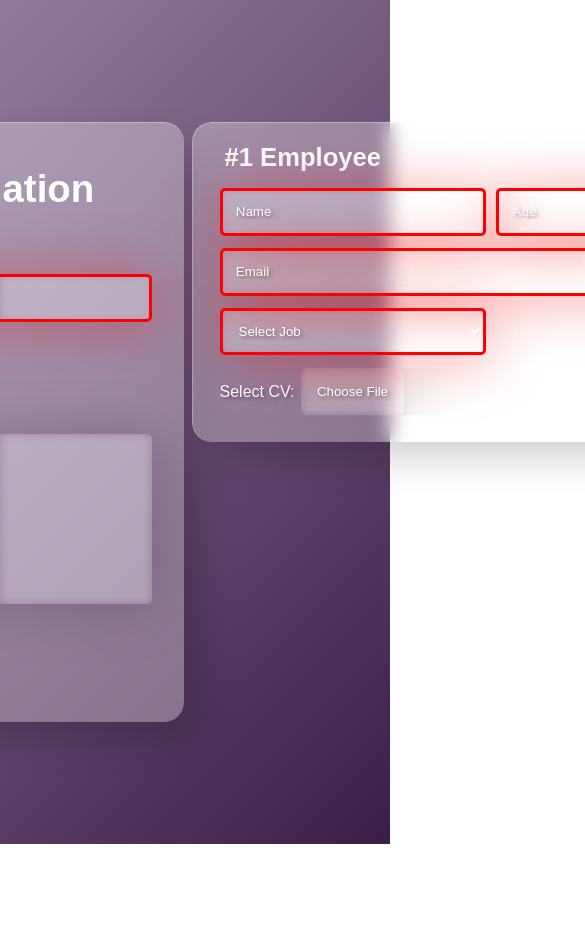
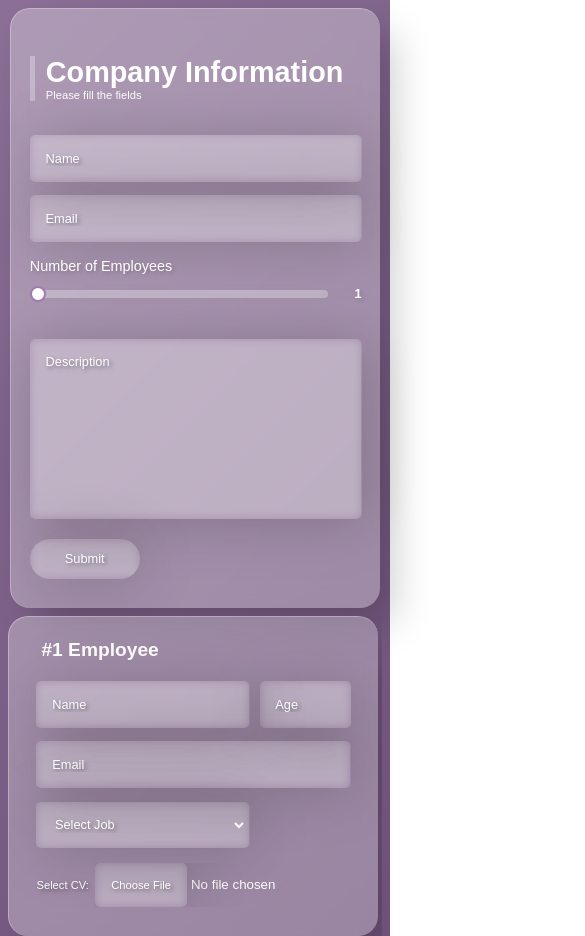
Before and after one commit to Polcsi/company-employee-data-form, a React (Create React App) app: page / in a window 390 px wide. Shown: the top 936 px of the page, 585 px wide, since content can reach past the window. Before the commit the page ends 844 px from the top, so only its background shows below. Built offline with nearby package versions, Linux system fonts and the light colour scheme.

Commit message:
responsive design applied + improve form submission

```diff
--- a/src/components/CompanyDataForm.js
+++ b/src/components/CompanyDataForm.js
@@ -5,7 +5,14 @@ import "../style/customSlider.css";
 import { useGlobalContext } from "../context";
 
 const CompanyDataForm = () => {
-  const { styleRequiredInput, invalidEmail, submitForms } = useGlobalContext();
+  const {
+    styleRequiredInput,
+    invalidEmail,
+    submitForms,
+    companyNameRef,
+    companyEmailRef,
+    companyDescriptionRef,
+  } = useGlobalContext();
 
   return (
     <>
@@ -17,17 +24,19 @@ const CompanyDataForm = () => {
         <input
           required
           placeholder="Name"
-          className="input required-input"
+          className="input"
           id="name"
           type="text"
+          ref={companyNameRef}
           onInput={(e) => styleRequiredInput(e)}
         ></input>
         <input
           required
           placeholder="Email"
-          className="input  required-input"
+          className="input"
           id="email"
           type="email"
+          ref={companyEmailRef}
           onInput={(e) => styleRequiredInput(e)}
           onInvalid={(e) => invalidEmail(e)}
         ></input>
@@ -36,6 +45,7 @@ const CompanyDataForm = () => {
           id="description"
           placeholder="Description"
           className="input"
+          ref={companyDescriptionRef}
         ></textarea>
       </form>
       <button id="submitbtn" type="button" onClick={(e) => submitForms(e)}>
--- a/src/components/CustomSelect.js
+++ b/src/components/CustomSelect.js
@@ -8,7 +8,7 @@ const CustomSelect = () => {
   return (
     <>
       <select
-        className="select employeeJobTitle required-input"
+        className="select employeeJobTitle"
         defaultValue={0}
         onChange={(e) => styleRequiredInput(e)}
         required
--- a/src/components/EmployeeDataForm.js
+++ b/src/components/EmployeeDataForm.js
@@ -10,14 +10,15 @@ const EmployeeDataForm = ({ number }) => {
       <h1>#{number} Employee</h1>
       <form className="employee-form" name={number}>
         <input
-          className="employeeName input required-input"
+          autoComplete="on"
+          className="employeeName input"
           type="text"
           placeholder="Name"
           required
           onInput={(e) => styleRequiredInput(e)}
         />
         <input
-          className="employeeAge input required-input"
+          className="employeeAge input"
           min={18}
           type="number"
           placeholder="Age"
@@ -25,7 +26,8 @@ const EmployeeDataForm = ({ number }) => {
           onInput={(e) => styleRequiredInput(e)}
         />
         <input
-          className="employeeEmail input required-input"
+          autoComplete="on"
+          className="employeeEmail input"
           type="email"
           placeholder="Email"
           required
--- a/src/context.js
+++ b/src/context.js
@@ -1,10 +1,13 @@
-import React, { useState, useContext } from "react";
+import React, { useState, useContext, useRef } from "react";
 import { toast } from "react-toastify";
 
 const AppContext = React.createContext();
 
 const AppProvider = ({ children }) => {
   const [numberOfEmployees, setNumberOfEmployees] = useState(0);
+  const companyNameRef = useRef(null);
+  const companyEmailRef = useRef(null);
+  const companyDescriptionRef = useRef(null);
 
   function styleRequiredInput(e) {
     if (e.target.value) {
@@ -42,55 +45,130 @@ const AppProvider = ({ children }) => {
     });
   }
 
-  function submitForms(e) {
-    const employeeForms = document.querySelectorAll(".employee-form");
+  function toastSuccess(message) {
+    toast.success(message, {
+      position: "top-right",
+      autoClose: 5000,
+      hideProgressBar: false,
+      closeOnClick: true,
+      pauseOnHover: false,
+      draggable: true,
+      progress: undefined,
+      theme: "light",
+    });
+  }
+
+  function addRequiredInputStyle(element) {
+    element.classList.add("required-input");
+  }
+
+  function validateEmployeeForms(employeeForms) {
+    let employeeData = [];
 
     employeeForms.forEach((eForm) => {
       let errors = [];
-      console.log(eForm);
+      let employeeObject = {};
+      /* console.log(eForm); */
 
       eForm.childNodes.forEach((inputs) => {
-        console.log(inputs);
-        console.log(inputs.type);
+        /*  console.log(inputs);
+        console.log(inputs.type); */
         switch (inputs.type) {
           case "text":
             if (!inputs.value) {
               errors = [...errors, "Missing name"];
+              addRequiredInputStyle(inputs);
+            } else {
+              employeeObject = { ...employeeObject, name: inputs.value };
             }
             break;
           case "number":
             if (!inputs.value) {
               errors = [...errors, "Missing age"];
+              addRequiredInputStyle(inputs);
             } else if (inputs.value < 18) {
               errors = [...errors, "Provide age above 18"];
+              addRequiredInputStyle(inputs);
+            } else {
+              employeeObject = { ...employeeObject, age: inputs.value };
             }
             break;
           case "email":
             if (!inputs.value) {
               errors = [...errors, "Missing email"];
+              addRequiredInputStyle(inputs);
             } else if (!validataEmailAddress(inputs.value)) {
               errors = [...errors, "Provide valid email address"];
+              addRequiredInputStyle(inputs);
+            } else {
+              employeeObject = { ...employeeObject, email: inputs.value };
             }
             break;
           case "select-one":
             if (inputs.value === "0") {
               errors = [...errors, "Missing job"];
+              addRequiredInputStyle(inputs);
+            } else {
+              employeeObject = { ...employeeObject, job: inputs.value };
             }
             break;
           default:
             break;
         }
       });
+
       if (errors.length === 4) {
         toastError(
           `Please fill the required fields in #${eForm.name} Employee Form!`
         );
-      } else {
+      } else if (errors.length > 0) {
         errors.forEach((error) => {
           toastError(`#${eForm.name} Employee: ${error}`);
         });
+      } else {
+        employeeData = [...employeeData, employeeObject];
       }
     });
+    if (employeeData.length === parseInt(numberOfEmployees)) {
+      return employeeData;
+    } else {
+      return false;
+    }
+  }
+
+  function validateCompanyForm() {
+    let errors = [];
+    if (!companyNameRef.current.value) {
+      addRequiredInputStyle(companyNameRef.current);
+      toastError("Company Form: Missing Name");
+      errors = [...errors, 1];
+    }
+    if (!validataEmailAddress(companyEmailRef.current.value)) {
+      addRequiredInputStyle(companyEmailRef.current);
+      toastError("Company Form: Invalid Email Address");
+      errors = [...errors, 1];
+    }
+    if (errors.length > 0) {
+      return false;
+    }
+    return [
+      {
+        name: companyNameRef.current.value,
+        email: companyEmailRef.current.value,
+        description: companyDescriptionRef.current.value,
+      },
+    ];
+  }
+
+  async function submitForms(e) {
+    const employeeForms = document.querySelectorAll(".employee-form");
+
+    const isValidCompanyForm = validateCompanyForm();
+    const employeeFormsData = validateEmployeeForms(employeeForms);
+
+    if ((isValidCompanyForm !== false) & (employeeFormsData !== false)) {
+      toastSuccess("Forms have been sent successfully");
+    }
   }
 
   return (
@@ -101,6 +179,9 @@ const AppProvider = ({ children }) => {
         styleRequiredInput,
         invalidEmail,
         submitForms,
+        companyNameRef,
+        companyEmailRef,
+        companyDescriptionRef,
       }}
     >
       {children}
--- a/src/style/customSelect.css
+++ b/src/style/customSelect.css
@@ -12,6 +12,7 @@
   font-family: Montserrat, sans-serif;
   transition: all 0.2s ease-in-out;
   text-shadow: var(--text-shadow);
+  font-size: clamp(0.8rem, 1.8vw, 0.9rem);
   text-transform: capitalize;
   font-weight: 500;
   border: 3px solid transparent;
--- a/src/style/customSlider.css
+++ b/src/style/customSlider.css
@@ -5,7 +5,7 @@
   --slider-fill-color: #a17ab1;
   --slider-fill2-color: #20002c;
 
-  width: 100%;
+  width: 90%;
   height: 1rem;
   display: flex;
   align-items: center;
@@ -16,8 +16,9 @@
 }
 #slider-container::before {
   content: "Number of Employees";
+  font-size: clamp(0.9rem, 1.6vw, 1.1rem);
   position: absolute;
-  top: -30px;
+  top: -170%;
   left: 0;
   text-shadow: 2px 2px 4px rgba(0, 0, 0, 0.2);
 }
@@ -86,6 +87,7 @@
 
 .value-inner {
   color: var(--slider-thumb-color);
+  font-size: clamp(0.8rem, 1.9vw, 1rem);
   text-shadow: 2px 2px 4px rgba(0, 0, 0, 0.2);
   text-align: center;
   transition: all 300ms ease-in-out;
--- a/src/style/index.css
+++ b/src/style/index.css
@@ -21,6 +21,7 @@ body {
   --text-color: #fff;
   --theme-color-dark: #a17ab1;
   --gradient: -45deg, #cbb4d4, #20002c;
+  --gradient-dark: -45deg, #8b6f96, #20002c;
   --text-shadow: 2px 2px 4px rgba(0, 0, 0, 0.4);
   --section-width: 550px;
 }
@@ -30,14 +31,17 @@ body {
   background: -webkit-linear-gradient(var(--gradient));
   background-size: 400%;
   width: 100%;
-  height: 100vh;
-  display: grid;
+  height: auto;
+  min-height: 100vh;
+  display: flex;
+  flex-wrap: wrap;
   justify-content: center;
-  align-items: center;
+  /*   align-items: center; */
   animation: gradient 15s ease infinite;
   display: flex;
   gap: 0.5rem;
-  padding: 1rem;
+  padding: 2vh;
+  padding-bottom: 0;
 }
 
 @keyframes gradient {
@@ -65,9 +69,12 @@ body {
 }
 .company-section {
   height: 600px !important;
+  display: flex;
+  flex-direction: column;
+  align-items: center;
 }
 .employee-section {
-  height: 600px !important;
+  height: 98vh !important;
   display: grid;
   place-items: center;
   position: relative;
@@ -78,6 +85,8 @@ body {
   min-width: var(--section-width);
   width: auto;
   display: grid;
+  justify-content: center;
+  grid-template-rows: repeat(auto-fit, minmax(auto, 320px));
   gap: 1rem;
   padding: 0rem 3rem;
 }
@@ -97,7 +106,7 @@ body {
   grid-template-rows: 110px 91px 91px 170px 20px;
   grid-gap: 0 10px;
 }
-.company-section form > #employee-number {
+.company-section form > #slider-container {
   grid-area: employee;
 }
 .company-section form > .title {
@@ -109,7 +118,7 @@ body {
 .company-section form > #name {
   grid-area: name;
 }
-.company-section form > .company-section form input[type="email"] {
+.company-section form > #email {
   grid-area: email;
 }
 .title {
@@ -129,12 +138,12 @@ body {
 
 #welcome {
   text-align: center;
-  font-size: 2.4em;
+  font-size: clamp(1.8rem, 4vw, 2.4rem);
   font-weight: 600;
 }
 
 #content {
-  font-size: 0.9em;
+  font-size: clamp(0.7rem, 1.6vw, 1rem);
   text-align: left;
 }
 
@@ -154,6 +163,7 @@ body {
   transition: all 0.2s ease-in-out;
   text-shadow: var(--text-shadow);
   font-weight: 500;
+  font-size: clamp(0.8rem, 1.6vw, 0.9rem);
   border: 3px solid transparent;
   outline: none;
 }
@@ -162,9 +172,9 @@ body {
 }
 #submitbtn {
   width: 150px;
-  font-size: 1rem;
+  font-size: clamp(0.8rem, 1.7vw, 1rem);
   justify-self: start;
-  align-self: center;
+  align-self: start;
   color: var(--text-color);
   background: transparent;
   -webkit-backdrop-filter: blur(5px);
@@ -173,8 +183,8 @@ body {
   border-left: 1px solid var(--glassmorphic);
   border-top: 1px solid var(--glassmorphic);
   border-radius: 5000px;
-  width: 180px;
-  padding: 0.8rem;
+  width: clamp(110px, 15vw, 180px);
+  padding: clamp(0.6rem, 1.2vw, 0.8rem);
   font-family: Montserrat, sans-serif;
   transition: all 0.2s ease-in-out;
   text-shadow: var(--text-shadow);
@@ -207,7 +217,7 @@ body {
 }
 .zero-employee {
   color: var(--text-color);
-  font-size: 1.4rem;
+  font-size: clamp(1rem, 2vw, 1.4rem);
   text-align: center;
   text-shadow: var(--text-shadow);
   width: auto;
@@ -219,7 +229,7 @@ body {
 /* Single employee card style */
 .single-employee h1 {
   color: white;
-  font-size: 1.6rem;
+  font-size: clamp(1.2rem, 3vw, 1.6rem);
 }
 .single-employee {
   display: grid;
@@ -264,6 +274,7 @@ body {
 }
 .single-employee form label {
   color: white;
+  font-size: clamp(0.7rem, 1.8vw, 1rem);
   text-shadow: var(--text-shadow);
 }
 .employeeCVFile {
@@ -273,6 +284,7 @@ body {
 }
 input::file-selector-button {
   color: var(--text-color);
+  font-size: clamp(0.7rem, 1.5vw, 1rem);
   text-shadow: var(--text-shadow);
   background: transparent;
   -webkit-backdrop-filter: blur(5px);
@@ -314,3 +326,75 @@ input[type="file"]:focus {
 .error-page a:focus {
   border: 3px solid white;
 }
+
+/* media queries */
+@media screen and (max-width: 768px) {
+  .employee-section {
+    height: auto !important;
+  }
+  .container {
+    background: linear-gradient(var(--gradient-dark));
+    background: -webkit-linear-gradient(var(--gradient-dark));
+    background-size: 1000%;
+    background-repeat: repeat-y;
+    gap: 0.5rem;
+    padding: 1vh;
+    padding-bottom: 0;
+    animation: none;
+  }
+  .section {
+    padding: 1.2em 2em;
+    width: 99%;
+    height: auto;
+  }
+  .employee-list {
+    min-width: unset;
+    width: 100%;
+    justify-content: unset;
+    padding: 0rem 0rem;
+  }
+  .employee-section {
+    width: 100%;
+    display: flex;
+    justify-content: center;
+  }
+  .company-section {
+    display: grid;
+    justify-content: center;
+    align-items: unset;
+  }
+  .company-section form {
+    grid-template-areas:
+      "title title"
+      "name name"
+      "email email"
+      "employee employee"
+      "desc desc";
+    /* grid-template-rows: 30% 15% 15% 28% 50%; */
+    grid-template-rows: 100px 60px 60px 90px 180px 10px;
+    justify-content: center;
+    align-items: center;
+  }
+  .title {
+    width: 85vw;
+  }
+  #welcome {
+    text-align: left;
+  }
+  .input {
+    width: 100%;
+    padding: 1em;
+    font-weight: 500;
+    border: 3px solid transparent;
+  }
+  .single-employee form {
+    grid-template-areas:
+      "name age"
+      "email email"
+      "job job"
+      "file file";
+    grid-template-rows: 60px 60px 60px 60px;
+    grid-template-columns: 70% 30%;
+    grid-gap: 0 10px;
+  }
+}
```
